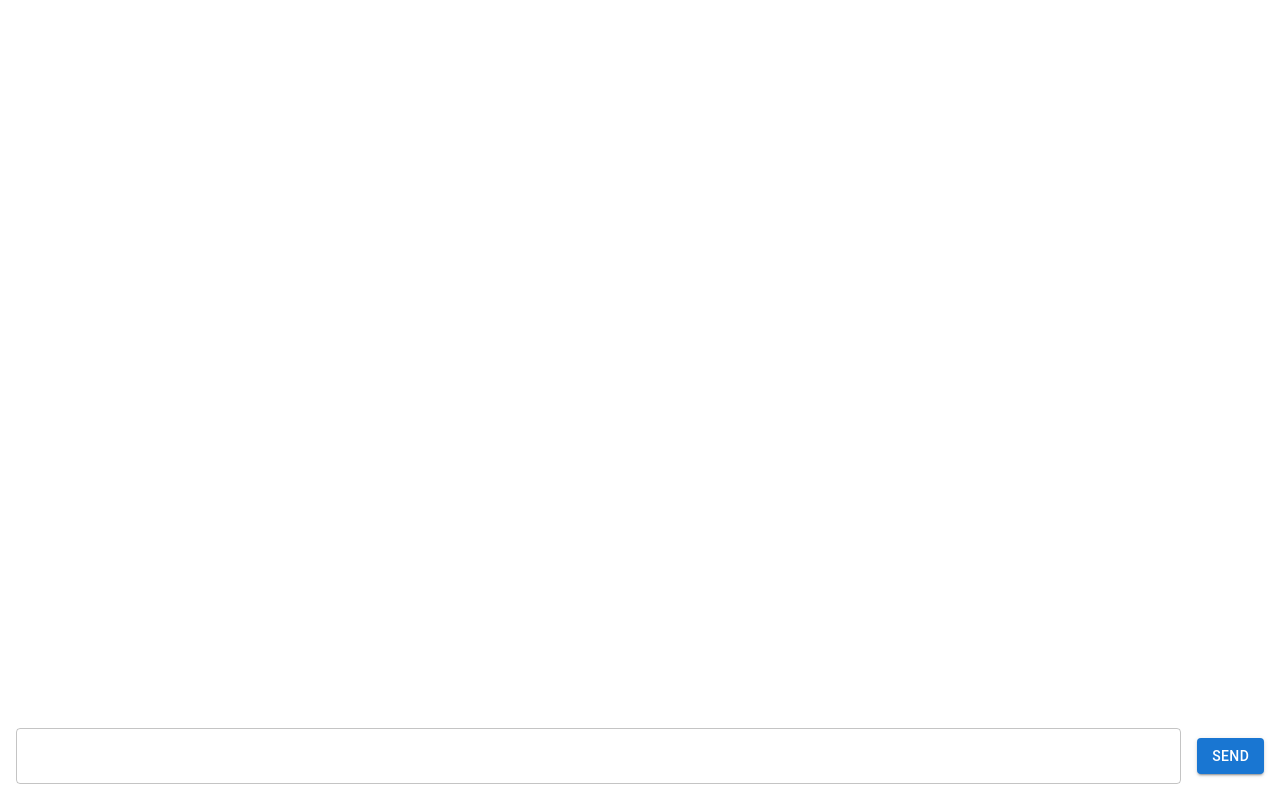
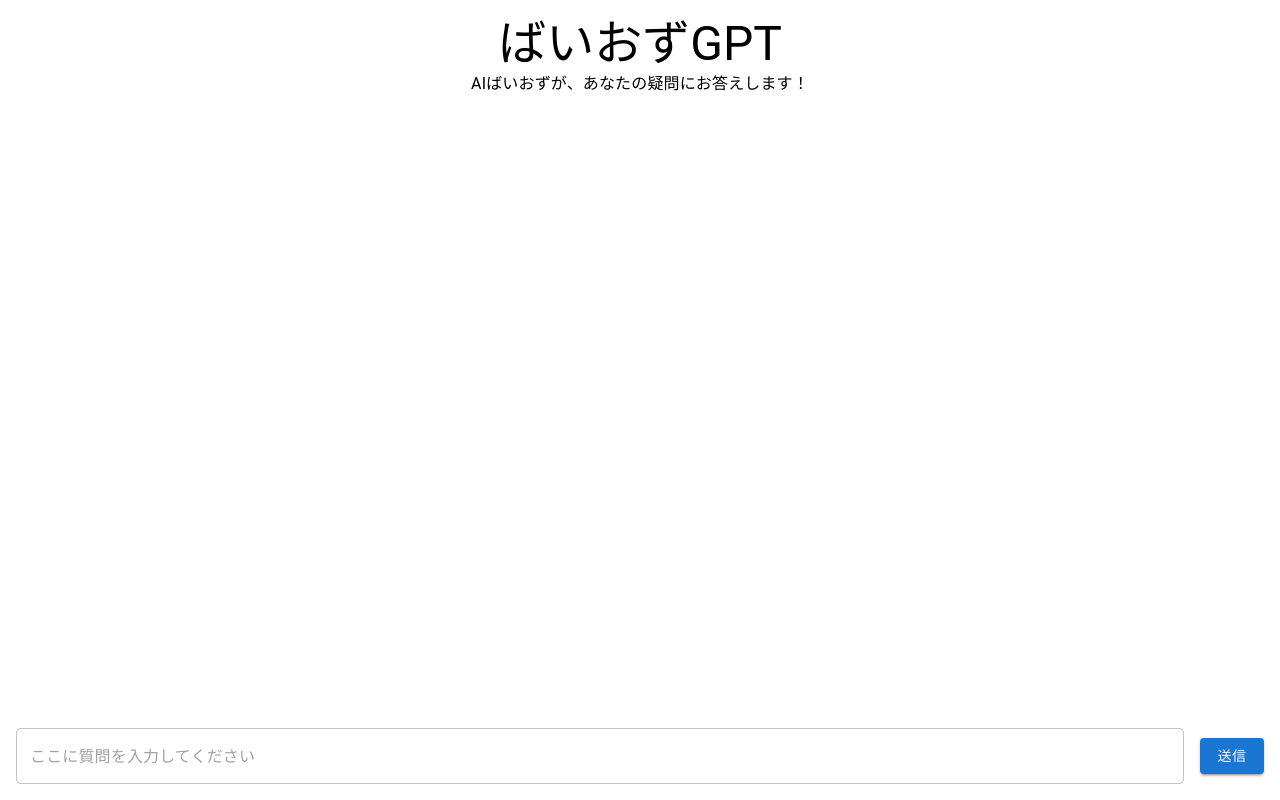
Before and after one commit to yuto-moriizumi/ssw-gpt, a Next.js app: page / in a window 1280 px wide. Built offline with nearby package versions, Linux system fonts and the light colour scheme.

Commit message:
見た目を調整

```diff
--- a/src/app/layout.tsx
+++ b/src/app/layout.tsx
@@ -1,22 +1,22 @@
-import type { Metadata } from 'next'
-import { Inter } from 'next/font/google'
-import './globals.css'
+import type { Metadata } from "next";
+import { Inter } from "next/font/google";
+import "./globals.css";
 
-const inter = Inter({ subsets: ['latin'] })
+const inter = Inter({ subsets: ["latin"] });
 
 export const metadata: Metadata = {
-  title: 'Create Next App',
-  description: 'Generated by create next app',
-}
+  title: "ばいおずGPT",
+  description: "AIばいおずが、あなたの疑問にお答えします！",
+};
 
 export default function RootLayout({
   children,
 }: {
-  children: React.ReactNode
+  children: React.ReactNode;
 }) {
   return (
     <html lang="en">
       <body className={inter.className}>{children}</body>
     </html>
-  )
+  );
 }
--- a/src/app/page.tsx
+++ b/src/app/page.tsx
@@ -7,12 +7,21 @@ import {
   ListItem,
   ListItemText,
   Stack,
+  Box,
+  Typography,
+  Container,
+  Avatar,
+  ListItemAvatar,
 } from "@mui/material";
 import { useEffect, useRef, useState } from "react";
 import { chat } from "./chat";
 import { StoredMessage } from "langchain/schema";
 
-type Message = { user: string; text: string };
+enum User {
+  YOU = "あなた",
+  AI = "ばいおず",
+}
+type Message = { user: User; text: string };
 
 export default function Home() {
   const [messages, setMessages] = useState<Message[]>([]);
@@ -21,13 +30,13 @@ export default function Home() {
   const ref = useRef<HTMLUListElement>(null);
 
   const handleSend = async () => {
-    setMessages((prev) => [...prev, { user: "You", text: newMessage }]);
+    setMessages((prev) => [...prev, { user: User.YOU, text: newMessage }]);
     setNewMessage("");
     const { output, history: newHistory } = await chat({
       input: newMessage,
       history,
     });
-    setMessages((prev) => [...prev, { user: "AI", text: output }]);
+    setMessages((prev) => [...prev, { user: User.AI, text: output }]);
     setHistory(newHistory);
   };
 
@@ -37,9 +46,21 @@ export default function Home() {
 
   return (
     <Stack justifyContent="space-between" height="100vh">
-      <List sx={{ overflow: "scroll" }} ref={ref}>
+      <Box sx={{ overflow: "scroll" }} padding={2}>
+        <Typography variant="h3" textAlign="center">
+          ばいおずGPT
+        </Typography>
+        <Typography textAlign="center">
+          AIばいおずが、あなたの疑問にお答えします！
+        </Typography>
+        <List>
           {messages.map((message, index) => (
             <ListItem key={index}>
+              <ListItemAvatar>
+                <Avatar
+                  src={message.user === User.AI ? "vaioz.jpg" : undefined}
+                />
+              </ListItemAvatar>
               <ListItemText
                 primary={message.user}
                 secondary={message.text}
@@ -48,16 +69,18 @@ export default function Home() {
             </ListItem>
           ))}
         </List>
+      </Box>
       <Stack direction="row" alignItems="center" padding={2}>
         <TextField
           fullWidth
           variant="outlined"
           value={newMessage}
+          placeholder="ここに質問を入力してください"
           onChange={(e) => setNewMessage(e.target.value)}
           onKeyDown={(e) => e.key === "Enter" && handleSend()}
         />
         <Button variant="contained" onClick={handleSend} sx={{ ml: 2 }}>
-          Send
+          送信
         </Button>
       </Stack>
     </Stack>
```
Also changed, not shown: public/vaioz.jpg (added). Lines whose indentation alone changed are shown as unchanged.
